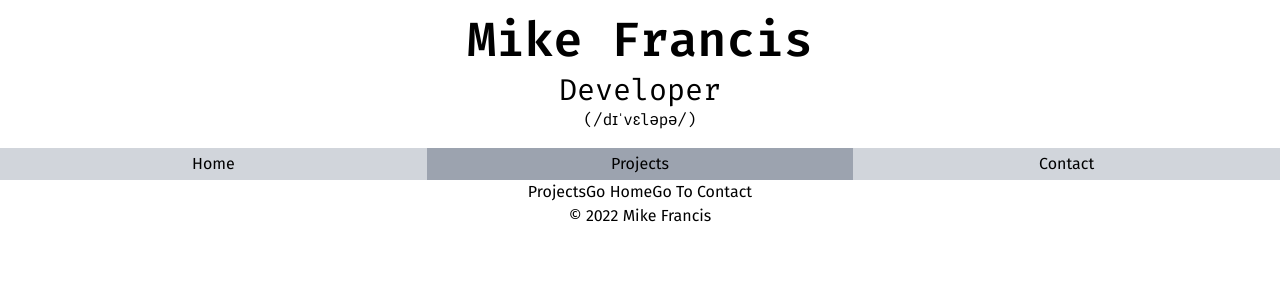
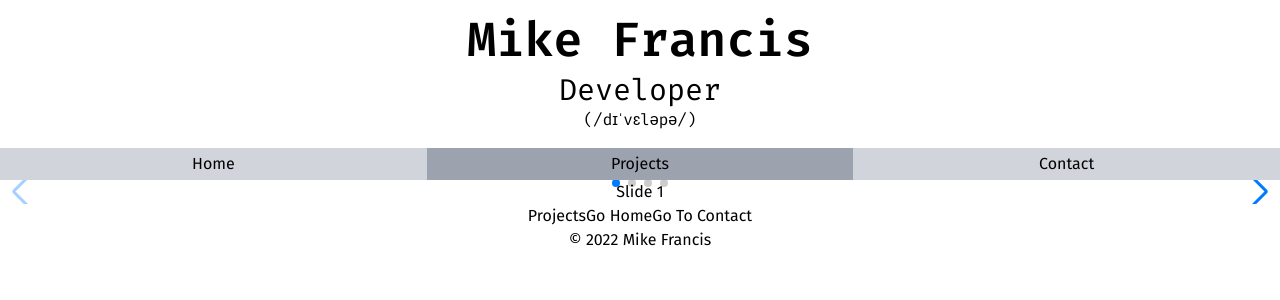
Before and after one commit to mikef80/mikef80.github.io, a React (Vite) app in the folder react-portfolio/: page /projects in a window 1280 px wide. Shown: the top 300 px of the page. Built offline with nearby package versions, Linux system fonts and the light colour scheme.

Commit message:
swiperjs incorporated in a simple way. Now to style out and then add api call to github

```diff
--- a/react-portfolio/package.json
+++ b/react-portfolio/package.json
@@ -11,7 +11,8 @@
   "dependencies": {
     "react": "^18.2.0",
     "react-dom": "^18.2.0",
-    "react-router-dom": "^6.4.3"
+    "react-router-dom": "^6.4.3",
+    "swiper": "^8.4.4"
   },
   "devDependencies": {
     "@types/react": "^18.0.22",
--- a/react-portfolio/src/components/Projects/Projects.jsx
+++ b/react-portfolio/src/components/Projects/Projects.jsx
@@ -1,10 +1,31 @@
 import React from "react";
 import { useNavigate } from "react-router-dom";
+import { Swiper, SwiperSlide } from "swiper/react";
+import { Navigation, Pagination, Scrollbar, A11y } from "swiper";
+
+import "swiper/css";
+import "swiper/css/navigation";
+import "swiper/css/pagination";
+import "swiper/css/scrollbar";
 
 const Projects = () => {
   const navigate = useNavigate();
   return (
     <div>
+      <Swiper
+        modules={[Navigation, Pagination, Scrollbar, A11y]}
+        spaceBetween={10}
+        slidesPerView={1}
+        navigation
+        pagination={{ clickable: true }}
+        onSlideChange={() => console.log("slide change")}
+        onSwiper={(swiper) => console.log(swiper)}
+      >
+        <SwiperSlide>Slide 1</SwiperSlide>
+        <SwiperSlide>Slide 2</SwiperSlide>
+        <SwiperSlide>Slide 3</SwiperSlide>
+        <SwiperSlide>Slide 4</SwiperSlide>
+      </Swiper>
       Projects
       <button onClick={() => navigate("/")}>Go Home</button>
       <button onClick={() => navigate("/contact")}>Go To Contact</button>
```
Also changed, not shown: 2 other files (tests, documents, lock files or other folders).
